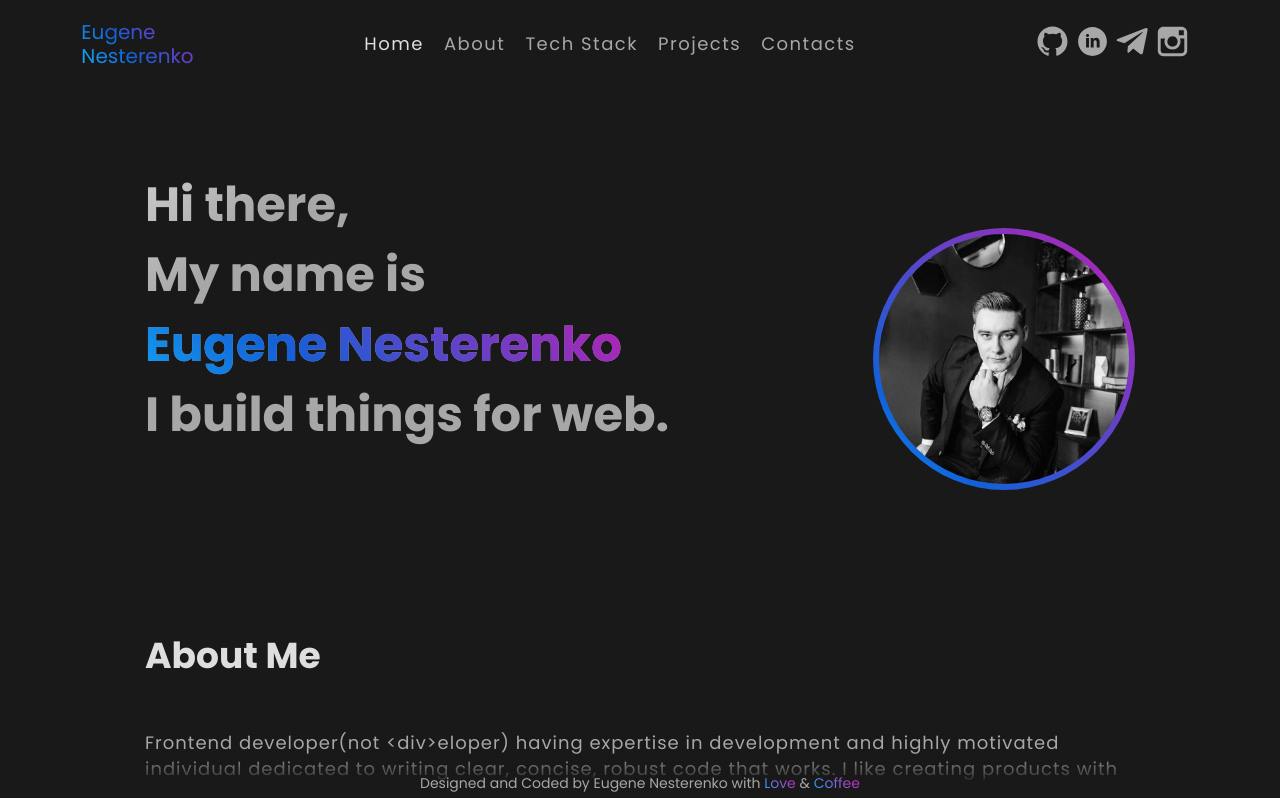
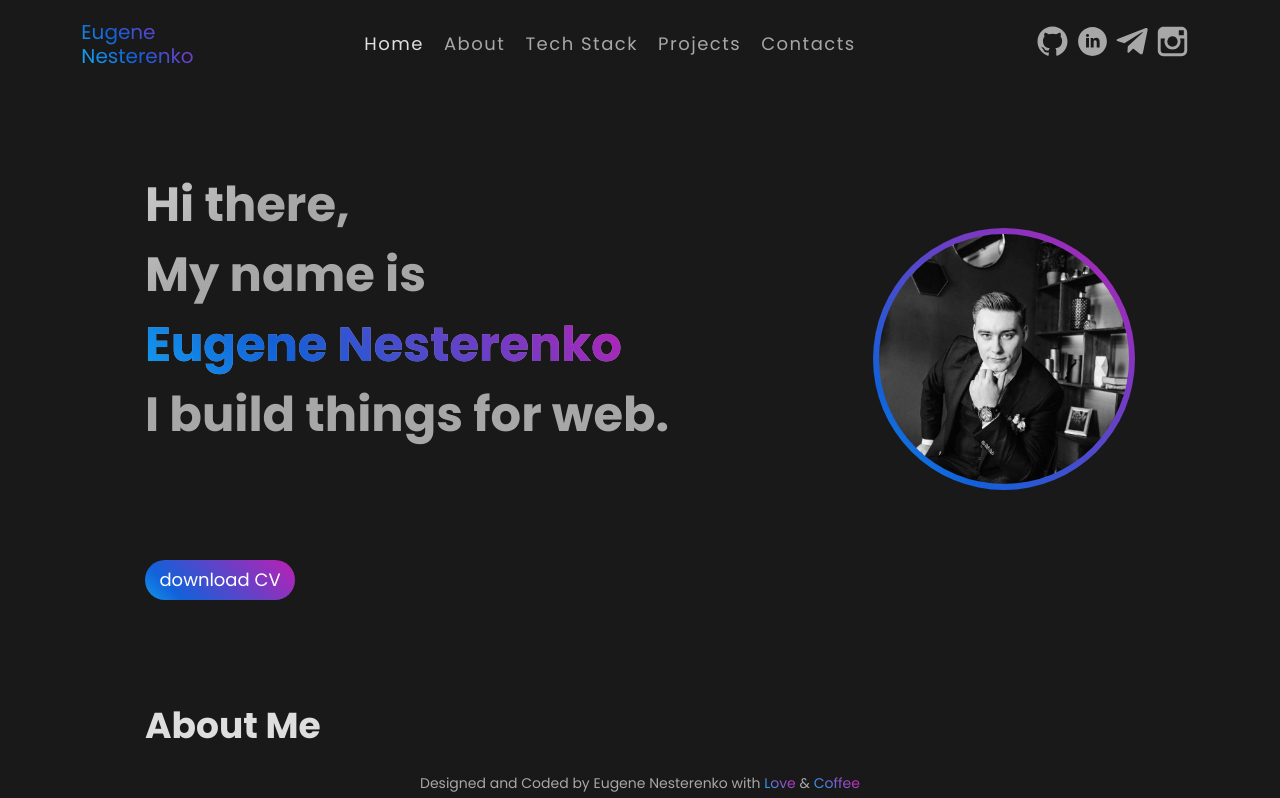
Before and after one commit to talismanchik/my_portfolio, a React (Vite) app: page / in a window 1280 px wide. Shown: the top 798 px of the page. Built offline with nearby package versions, Linux system fonts and the light colour scheme.

Commit message:
correct projects

```diff
--- a/src/layout/sections/main/Home.module.scss
+++ b/src/layout/sections/main/Home.module.scss
@@ -1,13 +1,15 @@
 .homeContainer {
   box-sizing: border-box;
   padding-top: 130px;
-  // padding: 250px var(--padding-container-left-right) 50px;
+  position: relative;
 
+  .homeHeader {
     display: flex;
     align-items: center;
     justify-content: space-between;
     flex-wrap: wrap;
     gap: 30px;
+    padding-bottom: 70px;
 
     .textWrapper {
       margin-right: 20px;
@@ -28,7 +30,6 @@
             var(--linear-gradient-2) 120%
           );
 
-        /* stylelint-disable */
           -webkit-background-clip: text;
           -webkit-text-fill-color: transparent;
         }
@@ -67,6 +68,38 @@
         border-radius: 50%;
       }
     }
+  }
+
+  .cvButton {
+    position: absolute;
+    width: 150px;
+    height: 40px;
+    color: white;
+    cursor: pointer;
+    transition: 0.1s;
+
+    background: linear-gradient(
+      45deg,
+      var(--linear-gradient-1) -10%,
+      var(--linear-gradient-3) 20%,
+      var(--linear-gradient-2) 120%
+    );
+    border-radius: 999px;
+
+    &:hover {
+      scale: 1.05;
+    }
+
+    &:active {
+      scale: 0.95;
+    }
+
+    @media (max-width: 950px) {
+      position: absolute;
+      right: 52px;
+      bottom: 0;
+    }
+  }
 
   @media (max-width: 950px) {
     flex-direction: column;
--- a/src/layout/sections/main/Home.tsx
+++ b/src/layout/sections/main/Home.tsx
@@ -2,10 +2,12 @@ import Tilt from 'react-parallax-tilt'
 
 import s from './Home.module.scss'
 
+import cv from '../../../assets/cv.pdf'
 import avatar from '../../../assets/images/avatar.jpg'
 export const Home = () => {
   return (
     <section className={s.homeContainer} id={'home'}>
+      <div className={s.homeHeader}>
         <div className={s.textWrapper}>
           <h1>
             Hi there,
@@ -19,6 +21,10 @@ export const Home = () => {
         <Tilt className={s.avatarWrapper}>
           <img alt={'photo of a handsome developer'} className={s.avatar} src={avatar} />
         </Tilt>
+      </div>
+      <a href={cv} rel={'noreferrer'} target={'_blank'}>
+        <button className={s.cvButton}>download CV</button>
+      </a>
     </section>
   )
 }
```
Lines whose indentation alone changed are shown as unchanged.
